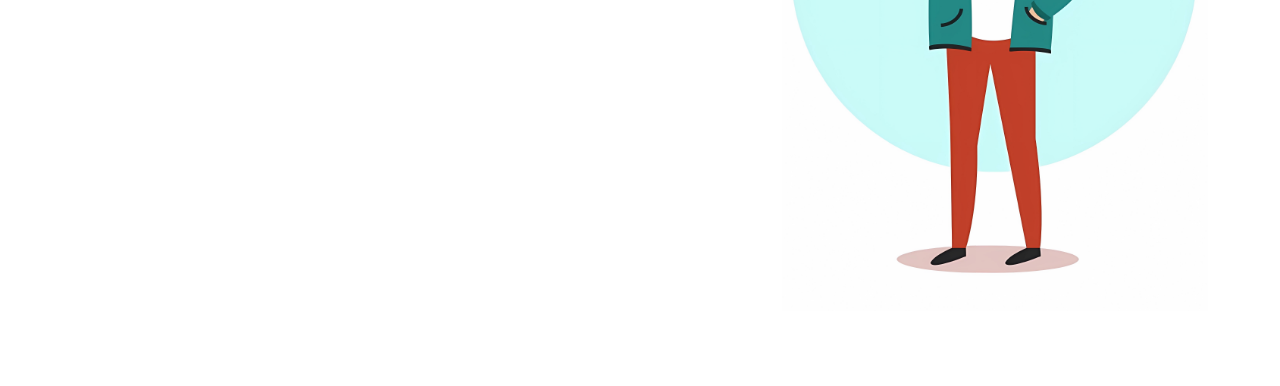
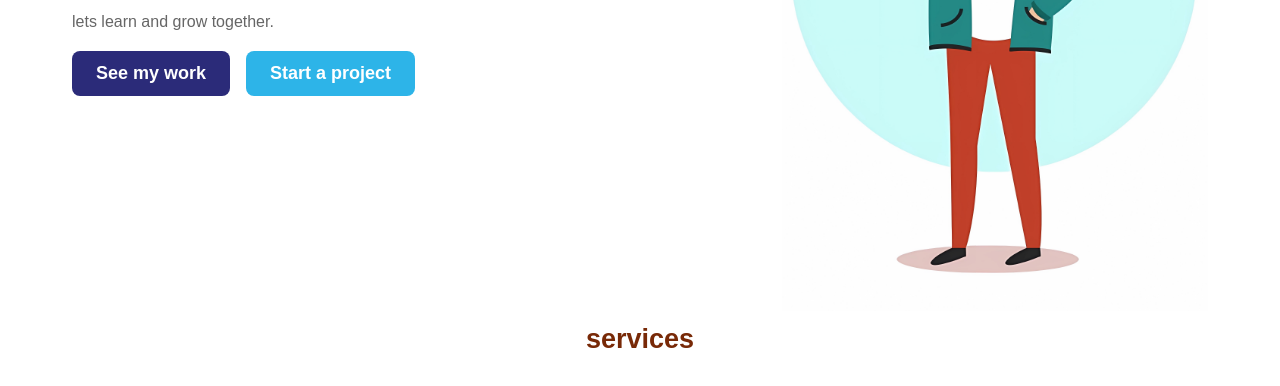
Before and after one commit to Haksya/Webdev, a plain HTML site: page index.html in a window 1280 px wide. Shown: the part 400-786 px from the top of the page. Drawn offline with Linux system fonts and the light colour scheme.

Commit message:
simplify

```diff
--- a/style.css
+++ b/css/style.css
@@ -27,6 +27,9 @@ nav ul li a {
 }
 
 /* Main */
+
+/* Main Person */
+
 h1 {
     font-size: 2.8rem;
     margin-bottom: 1rem;
@@ -45,7 +48,7 @@ main {
     font-size: large;
 }
 
-.person {
+#person {
     height: 550px;
     display: grid;
     grid-template-columns: 1fr  1fr;
@@ -61,3 +64,53 @@ main {
     width: 75%;
 
 }
+
+.description {
+    font-size: 1rem;
+    color: #666;
+    padding-bottom: 20px;
+  }
+
+  .buttons {
+    display: flex;
+    gap: 1rem;
+  }
+
+  .btn {
+    padding: 0.75rem 1.5rem;
+    border-radius: 0.5rem;
+    text-decoration: none;
+    font-weight: bold;
+  }
+
+  .btn.dark {
+    background-color: #2b2b79;
+    color: white;
+
+  }
+
+  .btn.dark:hover {
+    background-color: #a55a5a;
+    color: white;
+
+  }
+
+
+  .btn.blue {
+    background-color: #2db4e8;
+    color: white;
+  }
+
+  .btn.blue:hover {
+    background-color: #000000;
+    color: white;
+  }
+
+
+/* Services */
+
+.pre-tittle {
+    text-align: center;
+    margin-top: 20px;
+    color: rgb(120, 41, 7);
+}
--- a/index.html
+++ b/index.html
@@ -4,8 +4,8 @@
     <meta charset="UTF-8">
     <meta name="viewport" content="width=device-width, initial-scale=1.0">
     <title>Qin</title>
-    <link rel="icon"  href="icon.jpg" />
-    <link rel="stylesheet" href="style.css">
+    <link rel="icon"  href="aset/icon.jpg" />
+    <link rel="stylesheet" href="css/style.css">
 </head>
 <body>
 
@@ -14,13 +14,13 @@
     <header>
         <div class="logo">
             <a href="index.html">
-                <img src="icon.jpg" alt="logo">
+                <img src="aset/icon.jpg" alt="logo">
             </a>
         </div>
 
         <nav>
             <ul>
-                <li><a class="Services" href="#">Services</a></li>
+                <li><a class="Services" href="#services">Services</a></li>
                 <li><a class="Portofolio" href="#">Portofolio</a></li>
                 <li><a class="Testimoni" href="#">Testimoni</a></li>
                 <li><a class="Blog" href="#">Blog</a></li>
@@ -32,20 +32,39 @@
     <!-- ini bagian main -->
 
     <main>
-        <section class="person">
+        <section id="person">
             <div class="text-content">
                 <p>"Hello my name is Qin"</p>
                 <h1>I Create with <span style="color: orange;">Code</span><br/>
                     And Grow with <span style="color: rgb(69, 75, 183);">Passion</span><br/>
-                    Let's Build <span style="color: rgb(167, 108, 30);">Something Great</span></h1>
+                    Let's Build <span style="color: rgb(167, 108, 30);">Something Great</span>
+                </h1>
+                <p class="description">
+                   lets learn and grow together.
+                </p>
+
+                <div class="buttons">
+                    <a href="#Portofolio" class="btn dark">See my work</a>
+                    <a href="#Connect" class="btn blue">Start a project</a>
+                </div>
+
             </div>
 
+
             <div class="person-image">
-                <img src="person1.jpg" alt="person">
+                <img src="aset/person1.jpg" alt="person">
             </div>
         </section>
 
 
+        <section id="services">
+            <div class="services-container">
+                <h2 class="pre-tittle">services</h2>
+            </div>
+
+
+
+        </section>
     </main>
 
 
```
Also changed, not shown: aset/icon.jpg (renamed from icon.jpg), aset/person1.jpg (renamed from person1.jpg).
